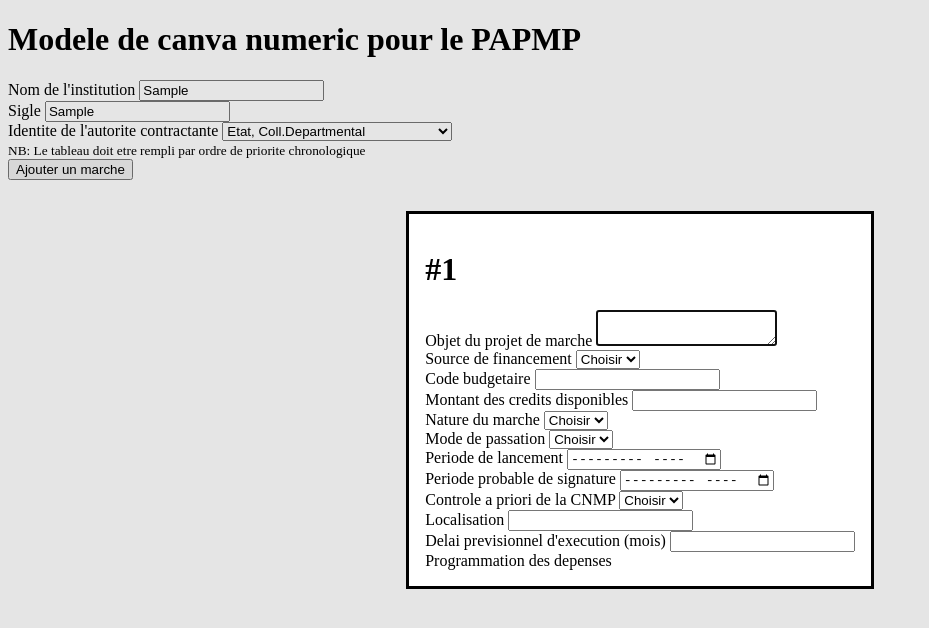
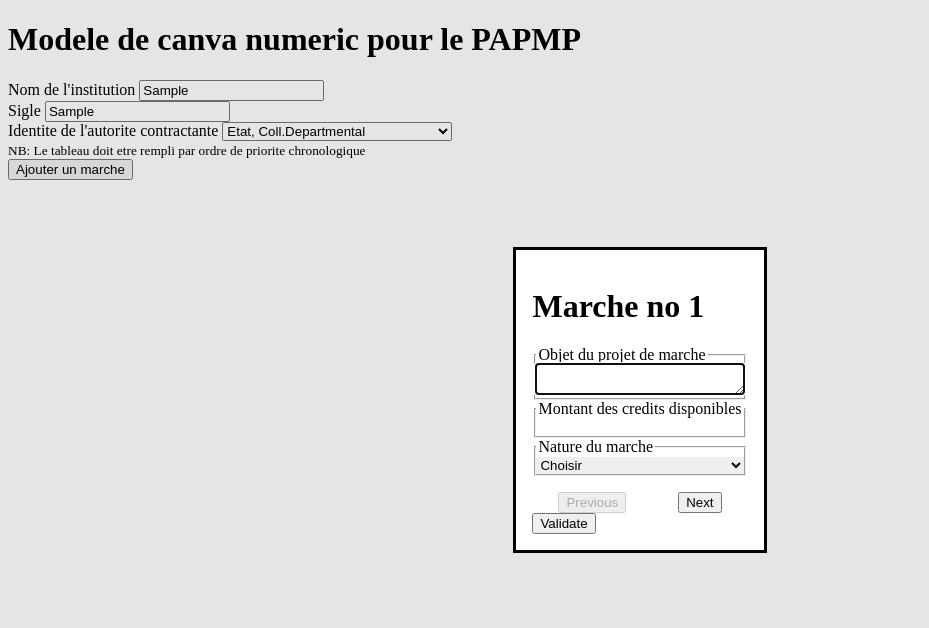
Before and after one commit to Akimcx/canva_numeric_cnmp, a plain HTML site: page index.html in a window 1280 px wide. Both pictures are taken after typing "Sample", "Sample" into the empty fields and a click on the button "Ajouter un marche". Shown: the whole page, without its empty margins (0-929 px from the left). Drawn offline with Linux system fonts and the light colour scheme.

Commit message:
Adding marches

```diff
--- /dev/null
+++ b/FieldInput.js
@@ -0,0 +1,5 @@
+class FieldInput extends HTMLElement {
+  constructor() {
+    super();
+  }
+}
--- a/index.html
+++ b/index.html
@@ -15,10 +15,11 @@
     </header>
     <main>
       <dialog>
+        <h1>Marche no <span class="no">1</span></h1>
         <form method="dialog">
-          <h1>#<span class="no">1</span></h1>
-          <div class="form-control">
-            <label for="objet">Objet du projet de marche</label>
+          <div id="screen1" class="screen1">
+            <fieldset class="form-control">
+              <legend>Objet du projet de marche</legend>
               <textarea
                 type="text"
                 name="objet"
@@ -26,23 +27,9 @@
                 id="objet"
                 required
               ></textarea>
-          </div>
-          <div class="form-control">
-            <label for="finance">Source de financement</label>
-            <select class="finance " id="finance" required>
-              <option value="">Choisir</option>
-              <option value="TPI">TI</option>
-              <option value="TPF">TF</option>
-              <option value="FP">FP</option>
-              <option value="FE">FE</option>
-            </select>
-          </div>
-          <div class="form-control">
-            <label for="code">Code budgetaire</label>
-            <input type="text" name="code" class="code " id="code" />
-          </div>
-          <div class="form-control">
-            <label for="budget">Montant des credits disponibles</label>
+            </fieldset>
+            <fieldset class="form-control">
+              <legend for="budget">Montant des credits disponibles</legend>
               <input
                 type="number"
                 name="budget"
@@ -50,20 +37,37 @@
                 id="budget"
                 min="1"
               />
-          </div>
-          <div class="form-control">
-            <label for="nature">Nature du marche</label>
-            <select class="nature " id="nature" required>
+            </fieldset>
+            <fieldset class="form-control">
+              <legend for="nature">Nature du marche</legend>
+              <select class="nature" id="nature" required>
                 <option value="">Choisir</option>
                 <option value="S">S</option>
                 <option value="F">F</option>
                 <option value="T">T</option>
                 <option value="PI">P</option>
               </select>
+            </fieldset>
           </div>
-          <div class="form-control">
-            <label for="passation">Mode de passation</label>
-            <select class="passation " id="passation">
+          <div id="screen2" class="screen2" hidden>
+            <fieldset class="form-control">
+              <legend for="finance">Source de financement</legend>
+              <select class="finance" id="finance" required>
+                <option value="">Choisir</option>
+                <option value="TPI">TI</option>
+                <option value="TPF">TF</option>
+                <option value="FP">FP</option>
+                <option value="FE">FE</option>
+              </select>
+            </fieldset>
+            <fieldset class="form-control">
+              <legend for="code">Code budgetaire</legend>
+              <input type="text" name="code" class="code" id="code" />
+            </fieldset>
+
+            <fieldset class="form-control">
+              <legend for="passation">Mode de passation</legend>
+              <select class="passation" id="passation">
                 <option value="">Choisir</option>
                 <option value="AOON">AOON</option>
                 <option value="AORN">AORN</option>
@@ -81,40 +85,51 @@
                 <option value="ANPQ">ANPQ</option>
                 <option value="AIPQ">AIPQ</option>
               </select>
-          </div>
-          <div class="form-control">
-            <label for="launch">Periode de lancement</label>
-            <input type="month" name="launch" class="launch " id="launch" />
-          </div>
-          <div class="form-control">
-            <label for="sign">Periode probable de signature</label>
+            </fieldset>
+            <fieldset class="form-control">
+              <legend for="launch">Periode de lancement</legend>
+              <input type="month" name="launch" class="launch" id="launch" />
+            </fieldset>
+            <fieldset class="form-control">
+              <legend for="sign">Periode probable de signature</legend>
               <input type="month" name="sign" class="sign" id="sign" />
-          </div>
-          <div class="form-control">
-            <label for="control">Controle a priori de la CNMP</label>
+            </fieldset>
+            <fieldset class="form-control">
+              <legend for="control">Controle a priori de la CNMP</legend>
               <select name="control" class="control" id="control">
                 <option value="">Choisir</option>
                 <option value="Oui">Oui</option>
                 <option value="Non">Non</option>
               </select>
-          </div>
-          <div class="form-control">
-            <label for="localisation">Localisation</label>
+            </fieldset>
+            <fieldset class="form-control">
+              <legend for="localisation">Localisation</legend>
               <input
                 type="text"
                 name="localisation"
                 class="localisation"
                 id="localisation"
               />
+            </fieldset>
+            <fieldset class="form-control">
+              <legend for="delay">Delai previsionnel d'execution (mois)</legend>
+              <input
+                type="number"
+                name="delay"
+                class="delay"
+                id="delay"
+                min="1"
+              />
+            </fieldset>
+            <fieldset class="form-control">
+              <legend for="program">Programmation des depenses</legend>
+            </fieldset>
           </div>
-          <div class="form-control">
-            <label for="delay">Delai previsionnel d'execution (mois)</label>
-            <input type="number" name="delay" class="delay" id="delay" min="1"
-            />
+          <div class="btns">
+            <button id="prev" class="prev">Previous</button>
+            <button id="next" class="next">Next</button>
           </div>
-          <div class="form-control">
-            <label for="program">Programmation des depenses</label>
-          </div>
+          <button id="validate" class="validate">Validate</button>
         </form>
       </dialog>
       <div>
--- a/index.js
+++ b/index.js
@@ -1,11 +1,11 @@
 import PAPMP from "./marche.js";
 
 /** @type {HTMLInputElement} */
-const institution = document.getElementById("institution")
+const institution = document.getElementById("institution");
 /** @type {HTMLInputElement} */
-const sigle = document.getElementById("sigle")
+const sigle = document.getElementById("sigle");
 /** @type {HTMLSelectElement} */
-const identity = document.getElementById("identity")
+const identity = document.getElementById("identity");
 
 /** @type {HTMLButtonElement} */
 const addBtn = document.getElementById("add");
@@ -16,17 +16,43 @@ addBtn.addEventListener("click", (e) => {
   console.log(institution.value);
   console.log(sigle.value);
   console.log(identity.value);
-  if(!institution.value || !sigle.value || !identity.value) {
-    alert("Informations manquantes")
-    return
+  if (!institution.value || !sigle.value || !identity.value) {
+    alert("Informations manquantes");
+    return;
   }
+
   dialog.showModal();
-  const papmp = new PAPMP(institution.value, sigle.value, identity.sele)
-  /** @type {HTMLTextAreaElement} */
-  const obj = dialog.querySelector(".objet")
-  obj.addEventListener("input", e=> {
-    console.log(e.target.value)
-  })
+  const papmp = new PAPMP(institution.value, sigle.value, identity.value);
+  const screen1 = document.getElementById("screen1");
+  const screen2 = document.getElementById("screen2");
+  const prev = document.getElementById("prev");
+  prev.setAttribute("disabled", true);
+  const next = document.getElementById("next");
+  const validate = document.getElementById("validate");
+
+  const obj = document.getElementById("objet");
+  const budget = document.getElementById("budget");
+  const nature = document.getElementById("nature");
+
+  validate.addEventListener("click", (e) => {
+    papmp.addMarche(obj.value, "TF", nature.value, budget.value);
+  });
+
+  next.addEventListener("click", (e) => {
+    console.log(papmp.marches);
+
+    screen2.removeAttribute("hidden");
+    prev.removeAttribute("disabled");
+    screen1.setAttribute("hidden", true);
+    next.setAttribute("disabled", true);
+  });
+
+  prev.addEventListener("click", (e) => {
+    screen1.removeAttribute("hidden");
+    next.removeAttribute("disabled");
+    screen2.setAttribute("hidden", true);
+    prev.setAttribute("disabled", true);
+  });
 });
 
 const brh = new PAPMP("Administration Generale des douanes", "AGD", "level1");
@@ -35,7 +61,6 @@ brh.addMarche("Achat Fournitures de bureau", "TF", "F", 9.7);
 brh.addMarche("Fournitures de bureau", "TF", "F", 16);
 brh.addMarche("achat de deux (2) vehicules", "TF", "F", 15);
 
-
-brh.marches.forEach(marche => {
-  console.log(marche.obj, marche.price, marche.procedure);
-})
+// brh.marches.forEach((marche) => {
+//   console.log(marche.obj, marche.price, marche.procedure);
+// });
--- a/marche.js
+++ b/marche.js
@@ -17,6 +17,7 @@ const nature = Object.freeze({
  * @typedef {Object} Procedure
  * @property {string} name
  * @property {MarcheInfo[]} marchesInfo
+ * @property {boolean} control
  */
 
 /**
@@ -42,6 +43,7 @@ const seuil = {
   level1: [
     {
       name: "Procedures de Demandes",
+      control: false,
       marchesInfo: [
         {
           min: 3.5,
@@ -59,6 +61,7 @@ const seuil = {
     },
     {
       name: "Procedures de allegees",
+      control: false,
       marchesInfo: [
         {
           min: 3.5,
@@ -82,6 +85,7 @@ const seuil = {
     },
     {
       name: "Procedures de generales",
+      control: true,
       marchesInfo: [
         {
           min: 14,
@@ -121,14 +125,14 @@ export default class PAPMP {
 
   addMarche(obj, src, nat, price) {
     /** @type {Marche} */
-    const marche = new Object()
+    const marche = new Object();
     marche.no = this.count++;
     marche.obj = obj;
     marche.price = price;
     marche.src = src;
     marche.nat = this.getNature(nat);
     marche.procedure = this.getProcedure(this.level, marche.nat, marche.price);
-    this.marches.push(marche)
+    this.marches.push(marche);
   }
 
   /**
@@ -157,20 +161,22 @@ export default class PAPMP {
   getProcedure(level, nat, amount) {
     let res;
     /** @type {Procedure[]} */
-    const procedures = seuil[level]
-    procedures.forEach(procedure => {
+    const procedures = seuil[level];
+    procedures.forEach((procedure) => {
       const marchesInfo = procedure.marchesInfo;
       const marcheInfo = marchesInfo.filter(
-        marcheInfo =>
-        (amount >= marcheInfo.min &&  amount < marcheInfo.max)
-         && marcheInfo.nature === nat
-         )
+        (marcheInfo) =>
+          amount >= marcheInfo.min &&
+          amount < marcheInfo.max &&
+          marcheInfo.nature === nat
+      );
 
-      if(marcheInfo.length === 1) {
-        res = marcheInfo[0]
-        return
+      if (marcheInfo.length === 1) {
+        res = Object.assign({}, procedure);
+        res.marchesInfo = res.marchesInfo.filter((r) => r === marcheInfo[0]);
+        return;
       }
-    })
-    if(res) return res
+    });
+    if (res) return res;
   }
 }
--- a/style.css
+++ b/style.css
@@ -12,3 +12,21 @@ input:invalid {
 input:invalid:focus {
   outline-color: red;
 }
+
+fieldset {
+  padding: 0;
+}
+
+fieldset input,
+fieldset select,
+fieldset textarea {
+  width: 100%;
+  border: none;
+  padding: 0;
+}
+
+.btns {
+  margin-top: 1em;
+  display: flex;
+  justify-content: space-around;
+}
```
Lines whose indentation alone changed are shown as unchanged.
